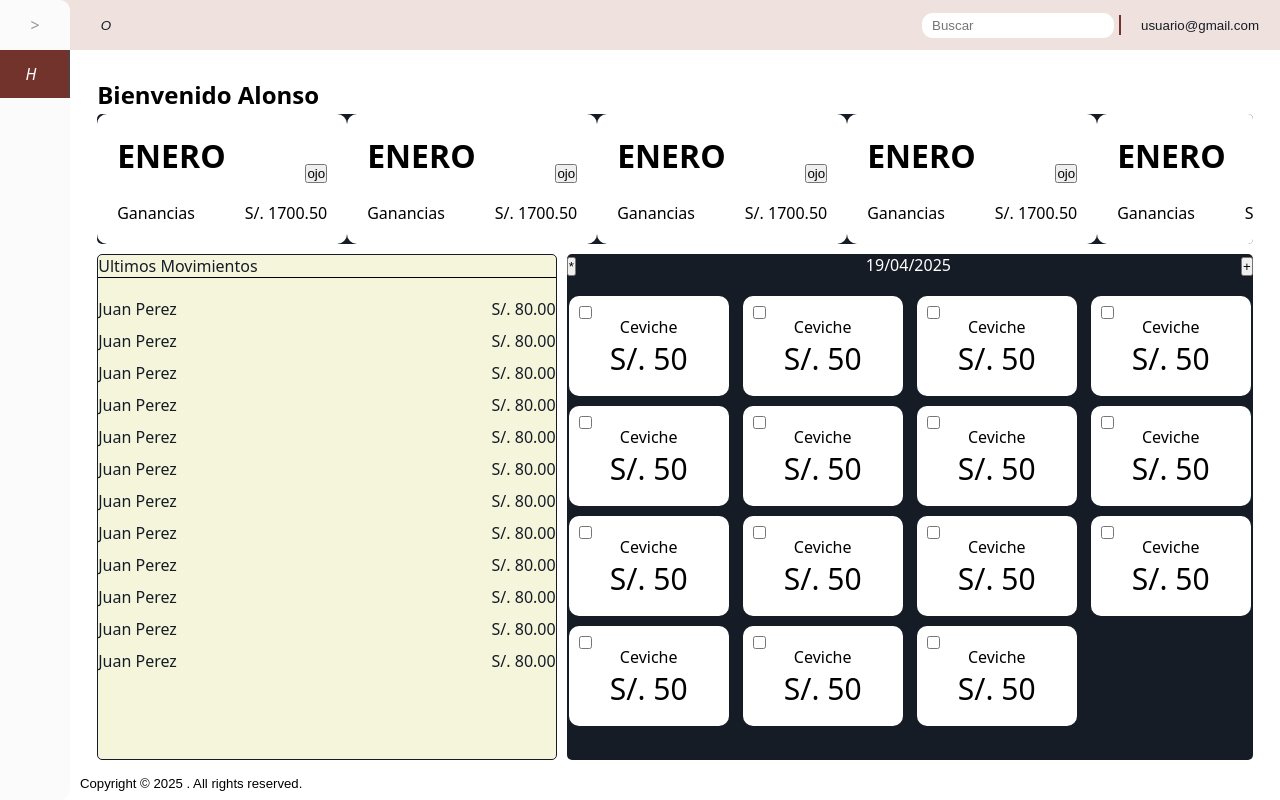
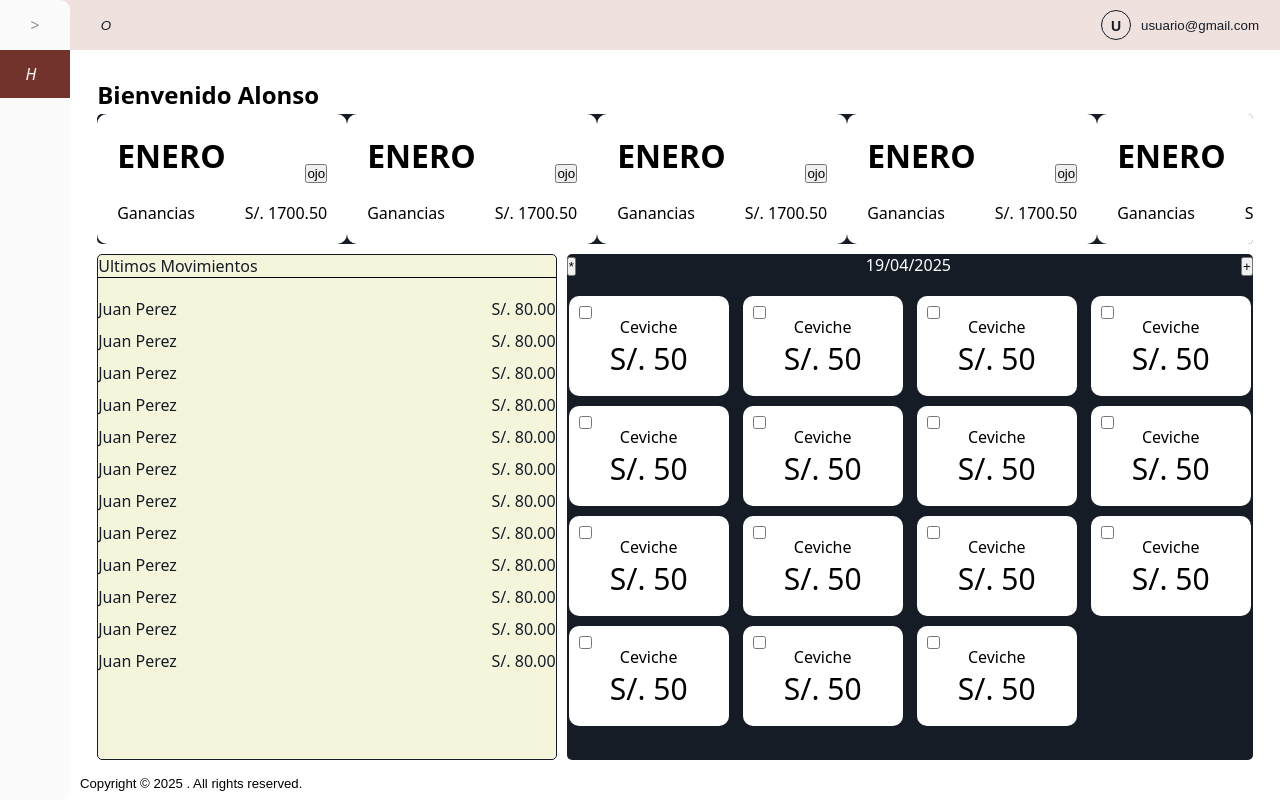
Before and after one commit to AlonsoCod3/Facturando, an Angular app: page / in a window 1280 px wide. Built offline with nearby package versions, Linux system fonts and the light colour scheme.

Commit message:
Top navbar icon usuario

```diff
--- a/src/app/components/top-navbar/top-navbar.component.css
+++ b/src/app/components/top-navbar/top-navbar.component.css
@@ -74,7 +74,8 @@ nav {
   height: var(--height-profile);
   margin: auto;
   border-radius: 100px;
-  background-color: white;
+  /* background-color: white; */
+  border: 1px solid var(--text-color);
 }
 .profile-img img {
   width: 100%;
--- a/src/app/components/top-navbar/top-navbar.component.html
+++ b/src/app/components/top-navbar/top-navbar.component.html
@@ -7,12 +7,12 @@
       <!-- Si el icono esta activo -->
     </div>
     <div class="child content">
-      <div>
+      <!-- <div>
         <input type="text" placeholder="Buscar" />
-      </div>
+      </div> -->
       <button>
-        <hr style="height: 20px" />
-        <div>
+        <!-- <hr style="height: 20px" /> -->
+        <div class="profile-image">
           <img *ngIf="image" src="" alt="" />
           <div class="not-image" *ngIf="!image"></div>
         </div>
```
